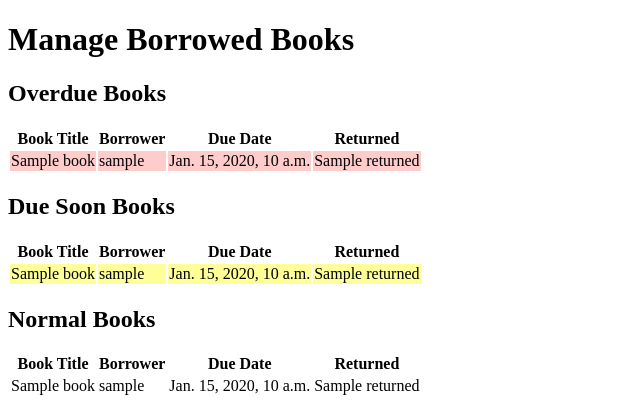
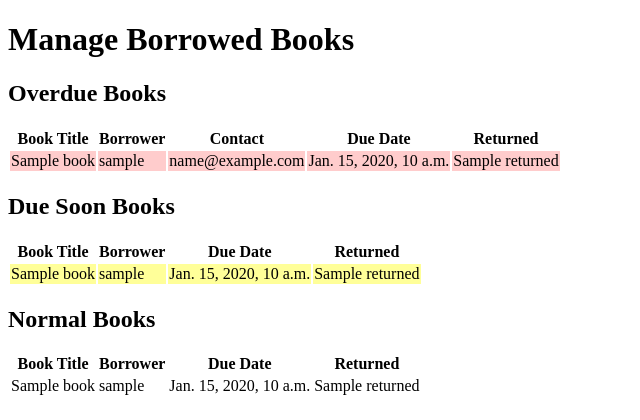
Before and after one commit to ruslankobrin/Library, a Django app: template templates/manage_borrowed_books.html in a window 1280 px wide. Shown: the top 420 px of the page, without its empty margins (0-640 px from the left). Run offline with Django 3.2, Linux system fonts and the light colour scheme; the template is opened without the code that fills it: most values are stand-ins (such as "Sample title", 1, 10 or a date in 2020).

Commit message:
add email for contact

```diff
--- a/templates/manage_borrowed_books.html
+++ b/templates/manage_borrowed_books.html
@@ -24,6 +24,7 @@
             <tr>
                 <th>Book Title</th>
                 <th>Borrower</th>
+                <th>Contact</th>
                 <th>Due Date</th>
                 <th>Returned</th>
             </tr>
@@ -33,6 +34,7 @@
             <tr class="overdue">
                 <td>{{ book.book.title }}</td>
                 <td>{{ book.borrower.username }}</td>
+                <td>{{ book.borrower.email }}</td>
                 <td>{{ book.due_date }}</td>
                 <td>{{ book.returned }}</td>
             </tr>
```
